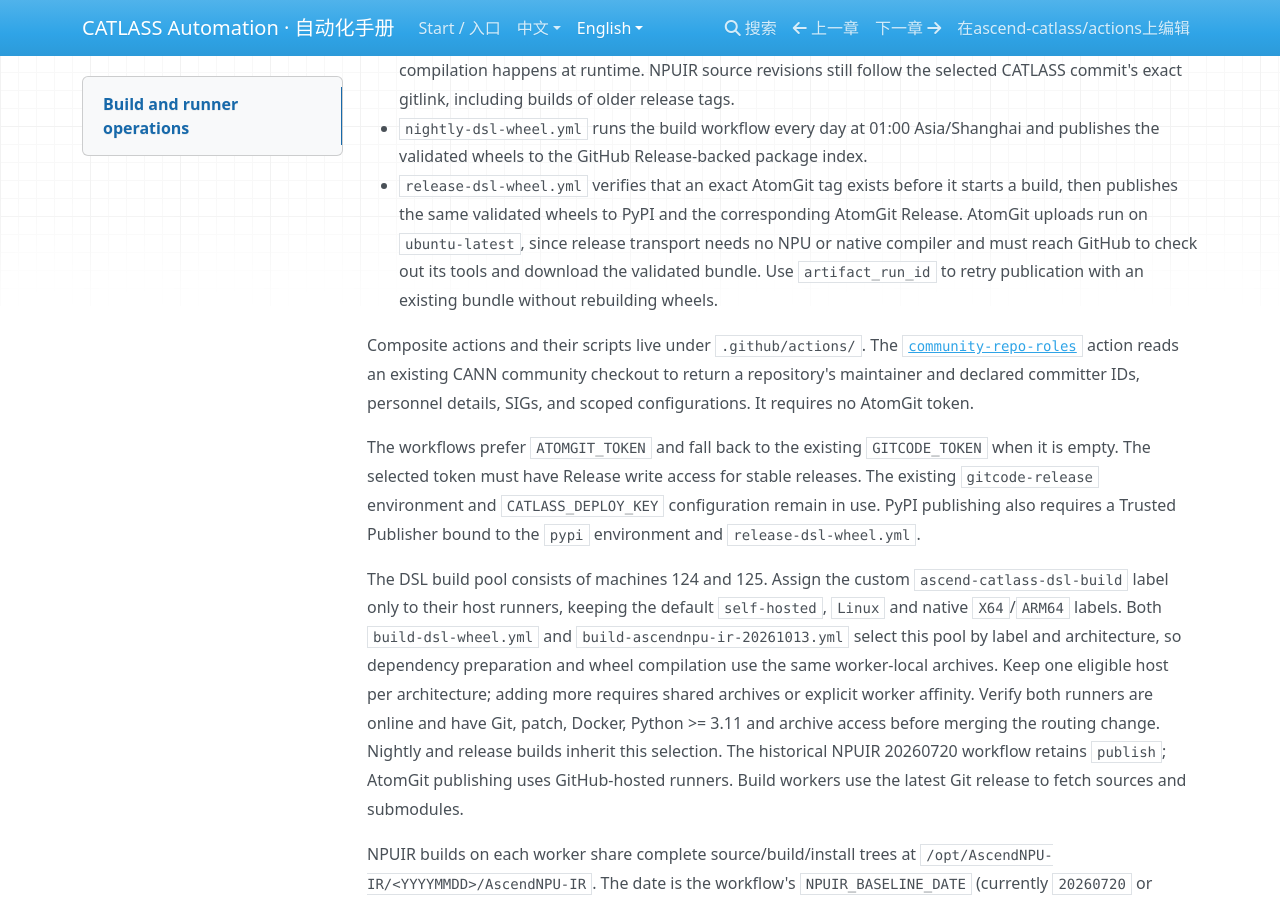
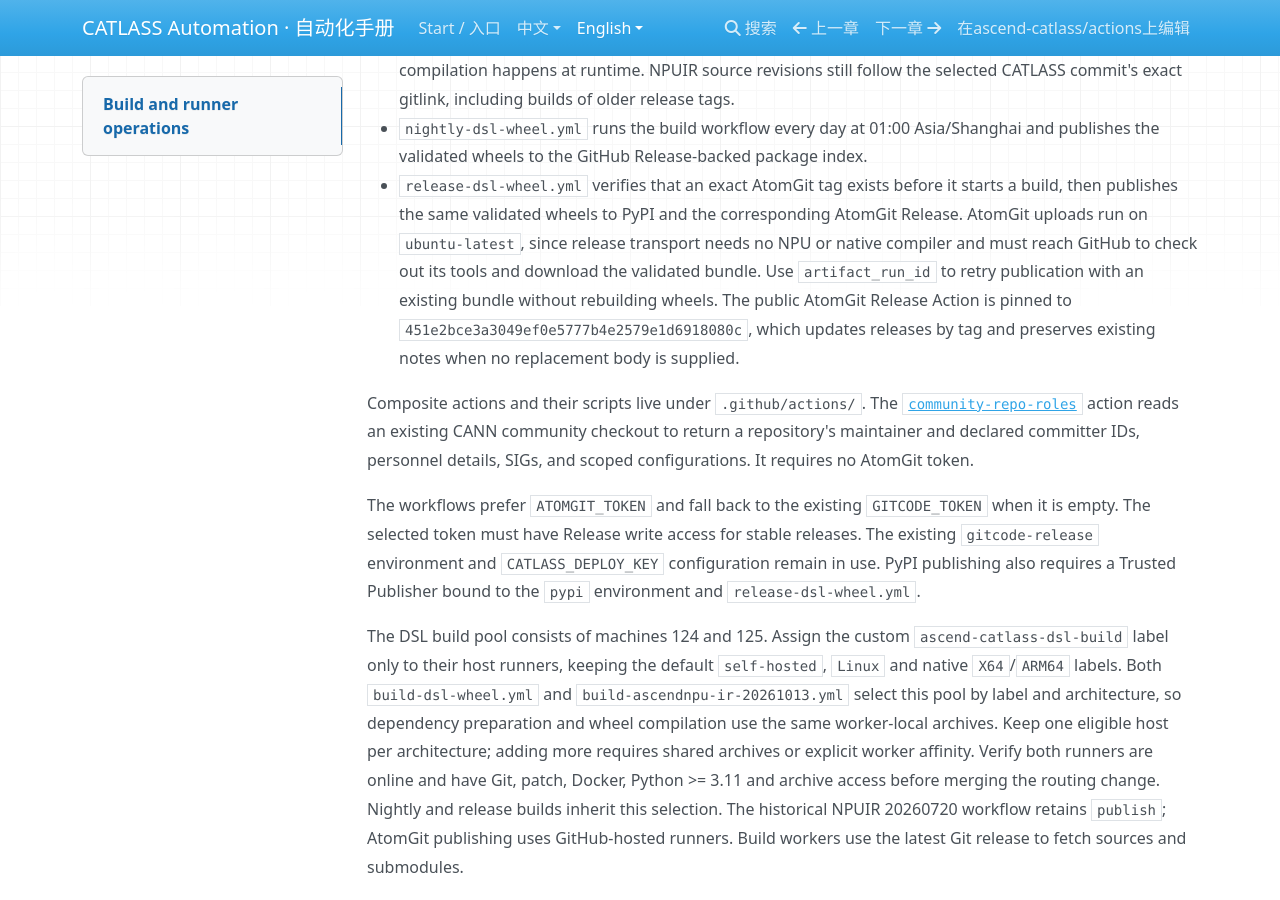
Before and after one commit to ascend-catlass/actions, an MkDocs documentation site: the page built from docs/en/operations.md, in a window 1280 px wide and 900 px high, scrolled down 1771 px. Built offline with MkDocs 1.6.1, drawn with Linux system fonts in a browser that asks for light colours; nearby versions of some CDN libraries.

Commit message:
fix: consume AtomGit release tag update compatibility

```diff
--- a/docs/en/operations.md
+++ b/docs/en/operations.md
@@ -93,6 +93,9 @@
   release transport needs no NPU or native compiler and must reach GitHub to
   check out its tools and download the validated bundle. Use `artifact_run_id`
   to retry publication with an existing bundle without rebuilding wheels.
+  The public AtomGit Release Action is pinned to
+  `451e2bce3a3049ef0e5777b4e2579e1d6918080c`, which updates releases by tag
+  and preserves existing notes when no replacement body is supplied.
 
 Composite actions and their scripts live under `.github/actions/`.
 The
```
Also changed, not shown: docs/zh/workflows.md (+2 -0 lines), 2 other files.
